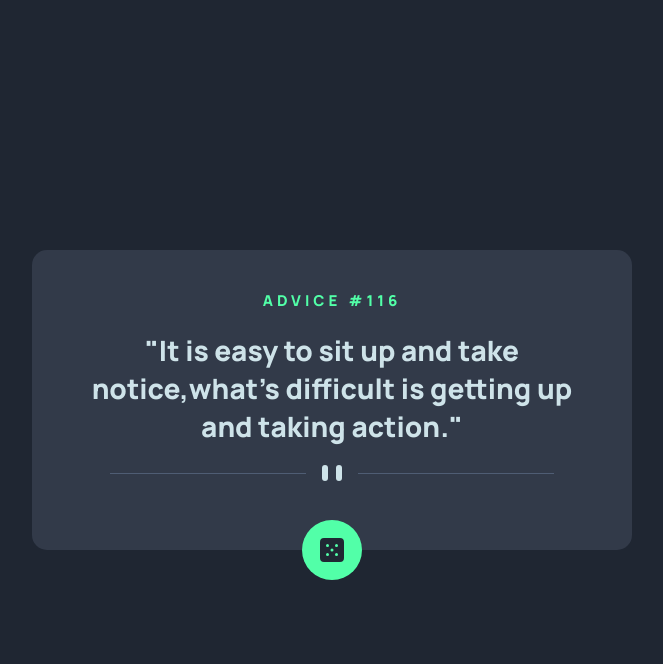
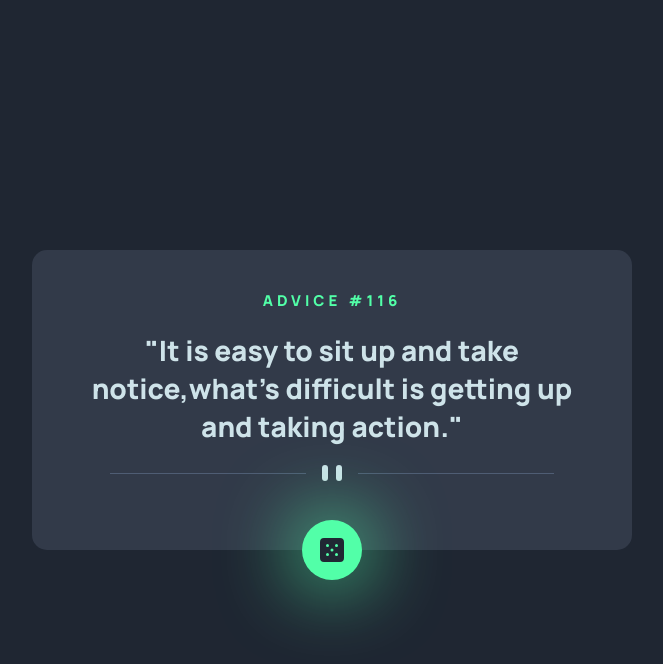
Before and after one commit to mohdwajahat/Advice-Generator-App, a plain HTML site: page index.html in a window 1280 px wide. In both pictures the pointer is over the button "Generate Advice Button". Shown: the whole page, without its empty margins (308-971 px from the left). Drawn offline with Linux system fonts and the light colour scheme; no server answers.

Commit message:
Update style.css

```diff
--- a/style.css
+++ b/style.css
@@ -74,7 +74,7 @@ svg{
 
 
 
-.container button:active{
+.container button:hover{
     box-shadow: 0 0px 80px 3px var(--NeonGreen);
             /* h-offset v-offset blur spread color  */
 }
```
